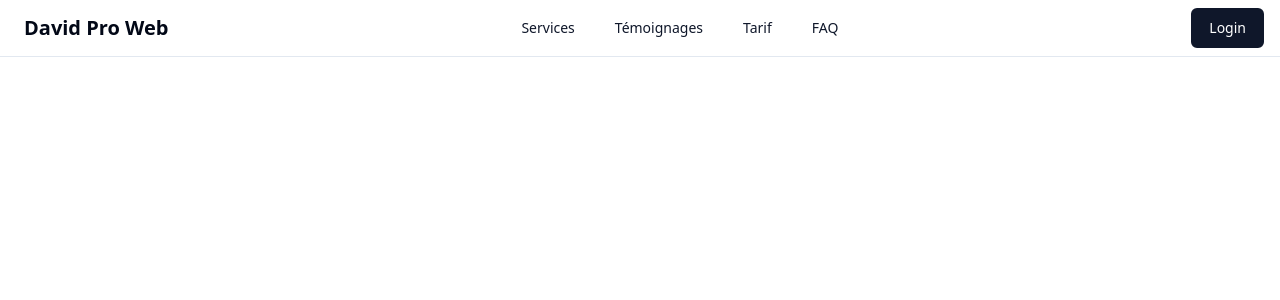
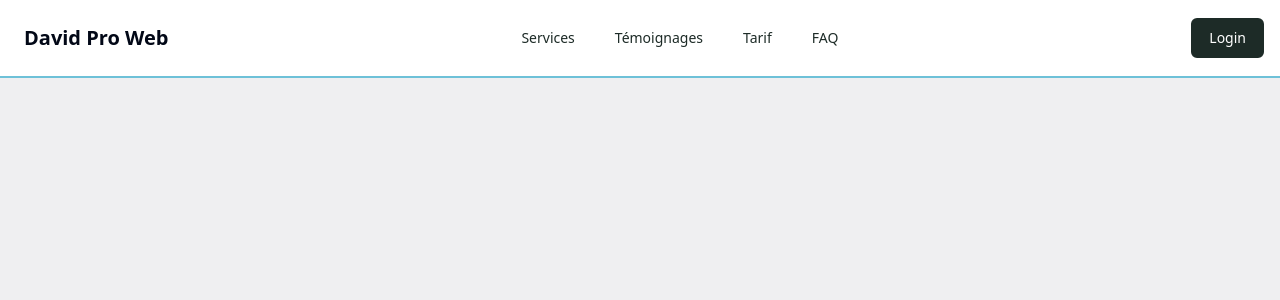
Before and after one commit to DavidDevPro/site-freelance, a React (Vite) app in the folder frontend/: page / in a window 1280 px wide. Shown: the top 300 px of the page. Built offline with nearby package versions, Linux system fonts and the light colour scheme.

Commit message:
modifications couleurs et navigation

```diff
--- a/frontend/src/components/Navbar.tsx
+++ b/frontend/src/components/Navbar.tsx
@@ -55,7 +55,7 @@ export const Navbar = () => {
   }, [location]);
 
   return (
-    <header className="sticky border-b-[1px] top-0 z-40 w-full bg-white dark:border-b-slate-700 dark:bg-background">
+    <header className="sticky border-b-[2px] top-0 z-40 w-full bg-white dark:border-b-slate-700 dark:bg-background py-[10px]">
       <NavigationMenu className="mx-auto">
         <NavigationMenuList className="container h-14 px-4 w-screen flex justify-between ">
           <NavigationMenuItem className="font-bold flex">
@@ -110,7 +110,7 @@ export const Navbar = () => {
           </span>
 
           {/* desktop */}
-          <nav className="hidden md:flex gap-2">
+          <nav className="hidden md:flex gap-2 ">
             {routeList.map((route: RouteProps, i) => (
               <Link
                 rel="noreferrer noopener"
--- a/frontend/src/index.css
+++ b/frontend/src/index.css
@@ -4,13 +4,13 @@
 
 @layer base {
   :root {
-    --background: 0 0% 100%;
+    --background: 236 6% 94%; /* lavande toile */
     --foreground: 222.2 84% 4.9%;
     --card: 0 0% 100%;
     --card-foreground: 222.2 84% 4.9%;
     --popover: 0 0% 100%;
     --popover-foreground: 222.2 84% 4.9%;
-    --primary: 222.2 47.4% 11.2%;
+    --primary: 163 20% 14%; /* noir etrange  */
     --primary-foreground: 210 40% 98%;
     --secondary: 210 40% 96.1%;
     --secondary-foreground: 222.2 47.4% 11.2%;
@@ -20,7 +20,7 @@
     --accent-foreground: 222.2 47.4% 11.2%;
     --destructive: 0 84.2% 60.2%;
     --destructive-foreground: 210 40% 98%;
-    --border: 214.3 31.8% 91.4%;
+    --border: 193 58% 64%; /* bleu munsell */
     --input: 214.3 31.8% 91.4%;
     --ring: 222.2 84% 4.9%;
     --radius: 0.5rem;
```
